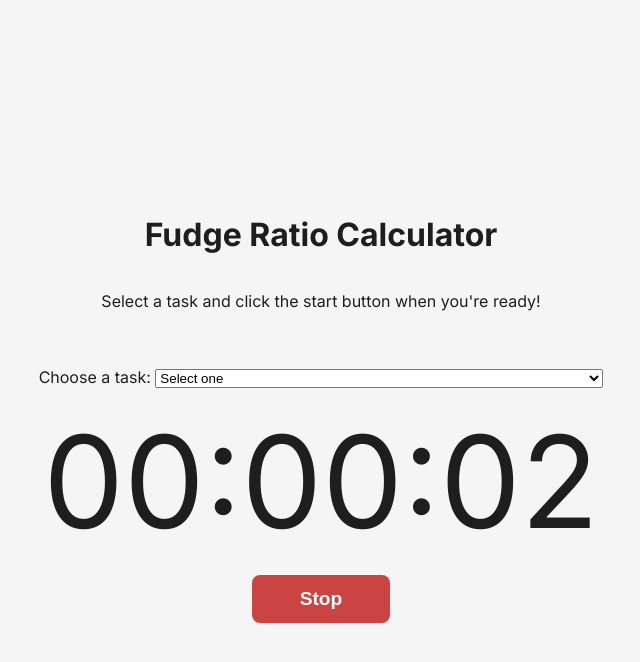
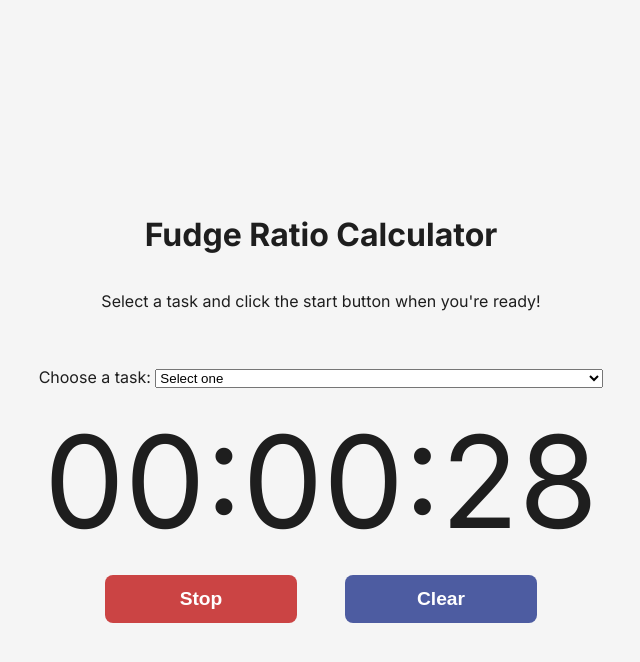
Before and after one commit to gilemos/FudgeRatio, a plain HTML site: page fudge-ratio/src/main/webapp/index.html in a window 1280 px wide. Both pictures are taken after a click on the button "Start". Shown: the whole page, without its empty margins (319-959 px from the left). Drawn offline with Linux system fonts and the light colour scheme.

Commit message:
Add clear button

```diff
--- a/fudge-ratio/src/main/webapp/index.html
+++ b/fudge-ratio/src/main/webapp/index.html
@@ -35,7 +35,10 @@
     </div>
     <div class="timer-contents">
       <p id="timer">00:00:00</p>
-      <button id="startStopButton"></button>
+    </div>
+    <div class="timer-buttons">
+      <button id="startStopButton" />
+      <button id="clear">Clear</button>
     </div>
   </body>
   <script defer src="script.js"></script>
--- a/fudge-ratio/src/main/webapp/script.js
+++ b/fudge-ratio/src/main/webapp/script.js
@@ -1,4 +1,5 @@
 const button = document.getElementById("startStopButton");
+const buttonClear = document.getElementById("clear");
 const text = document.getElementById("timer");
 button.textContent = "Start";
 
@@ -10,16 +11,6 @@ let timer = null;
 // Concatenates a zero to the beginning of a number less than 10.
 const padd = num => (num < 10 ? "0" : "") + num;
 
-// Checks when the start and stop buttons are clicked once the HTML page is loaded.
-window.addEventListener("load", activateListeners);
-
-// Waits for the user to click start or stop to run their respective functions.
-function activateListeners() {
-    document.getElementById("start-button").addEventListener("click", startTimer);
-    document.getElementById("stop-button").addEventListener("click", stopTimer);
-}
-
-// Updates the timer text in index.html to increment every second, minute, and hour.
 const addOneSecond = () => {
   seconds++;
   if (seconds == 60) {
@@ -32,13 +23,17 @@ const addOneSecond = () => {
   }
 };
 
+// Updates the timer text in index.html to increment every second, minute, and hour.
+const updateText = () =>
+  (text.textContent = padd(hours) + ":" + padd(minutes) + ":" + padd(seconds));
+
 // When the start button is clicked, the timer variable is initialized to 1 every second.
 const startTimer = () => {
   if (timer) return;
   timer = setInterval(() => {
     addOneSecond();
-    text.textContent = padd(hours) + ":" + padd(minutes) + ":" + padd(seconds);
-  }, 1000);
+    updateText();
+  }, 100);
 };
 
 // Stops the increment of hours, minutes, and seconds on the timer.
@@ -47,14 +42,20 @@ const stopTimer = () => {
   timer = null;
 };
 
-button.addEventListener("click", event => {
+button.addEventListener("click", () => {
   if (button.textContent === "Start") {
     const minutesSince = startTimer();
   } else {
     stopTimer();
   }
 
-  button.classList.toggle("stop")
-  text.classList.toggle("stopped")
+  button.classList.toggle("stop");
+  text.classList.toggle("stopped");
   button.textContent = button.textContent === "Start" ? "Stop" : "Start";
 });
+
+buttonClear.addEventListener("click", () => {
+  if (button.textContent === "Stop") button.click();
+  (seconds = 0), (minutes = 0), (hours = 0);
+  updateText();
+});
--- a/fudge-ratio/src/main/webapp/style.css
+++ b/fudge-ratio/src/main/webapp/style.css
@@ -6,6 +6,7 @@
 
   --green-color: rgba(63, 138, 63, 0.835);
   --red-color: rgba(196, 34, 34, 0.835);
+  --blue-color: rgba(45, 63, 145, 0.835);
 }
 
 body {
@@ -39,15 +40,22 @@ button {
   font-size: 1.2rem;
   color: white;
   font-weight: 600;
+  width: 12rem;
+}
+
+.timer-buttons {
+  display: grid;
+  grid-gap: 3rem;
+  grid-auto-flow: column;
+  margin: 0 3rem;
 }
 
 #startStopButton {
-  align-items: center;
-  justify-content: center;
-  margin: 0 auto;
+  background-color: var(--green-color);
+}
 
-
-  background-color: var(--green-color);
+#clear {
+  background-color: var(--blue-color);
 }
 
 .stop {
```
